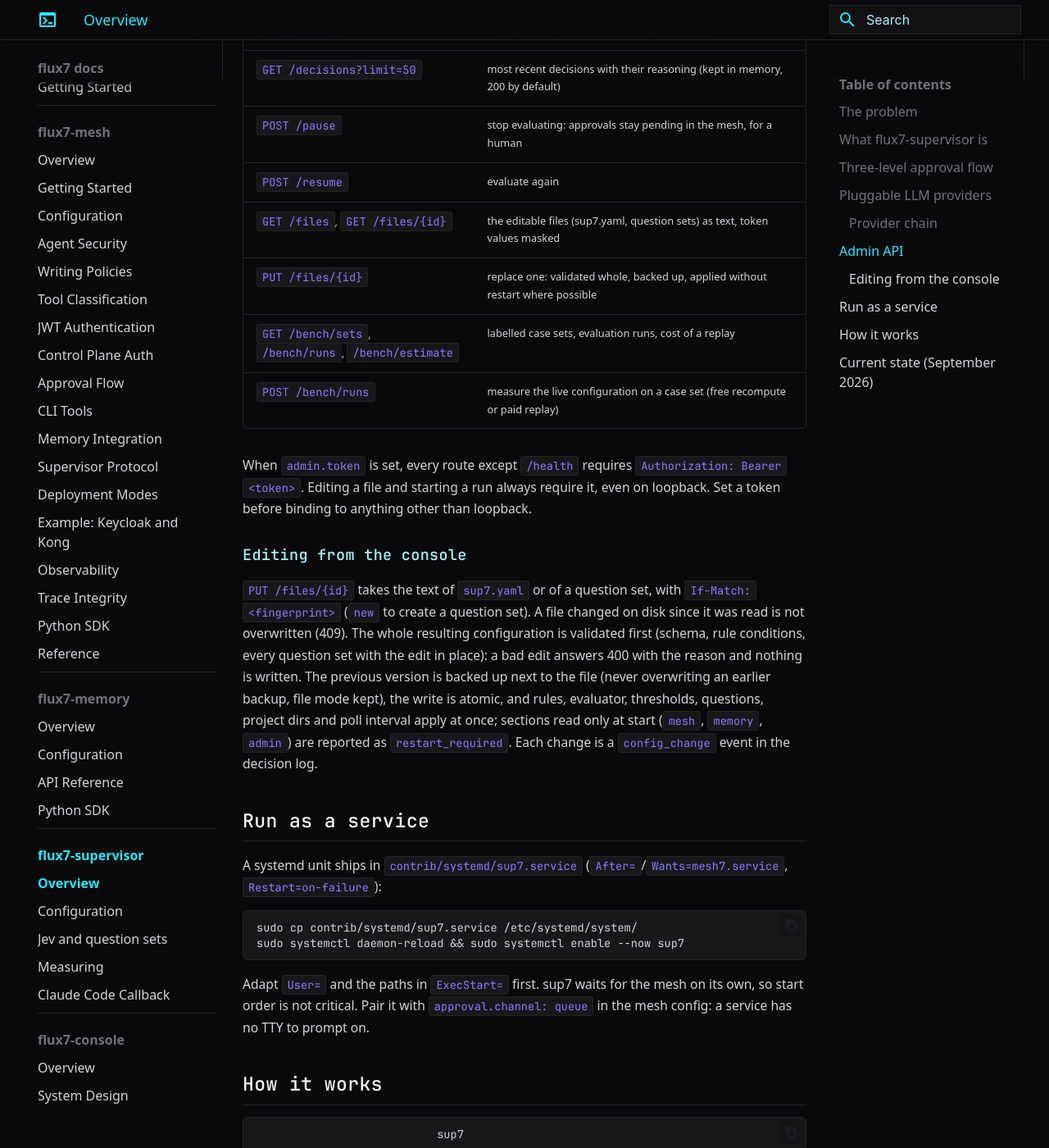
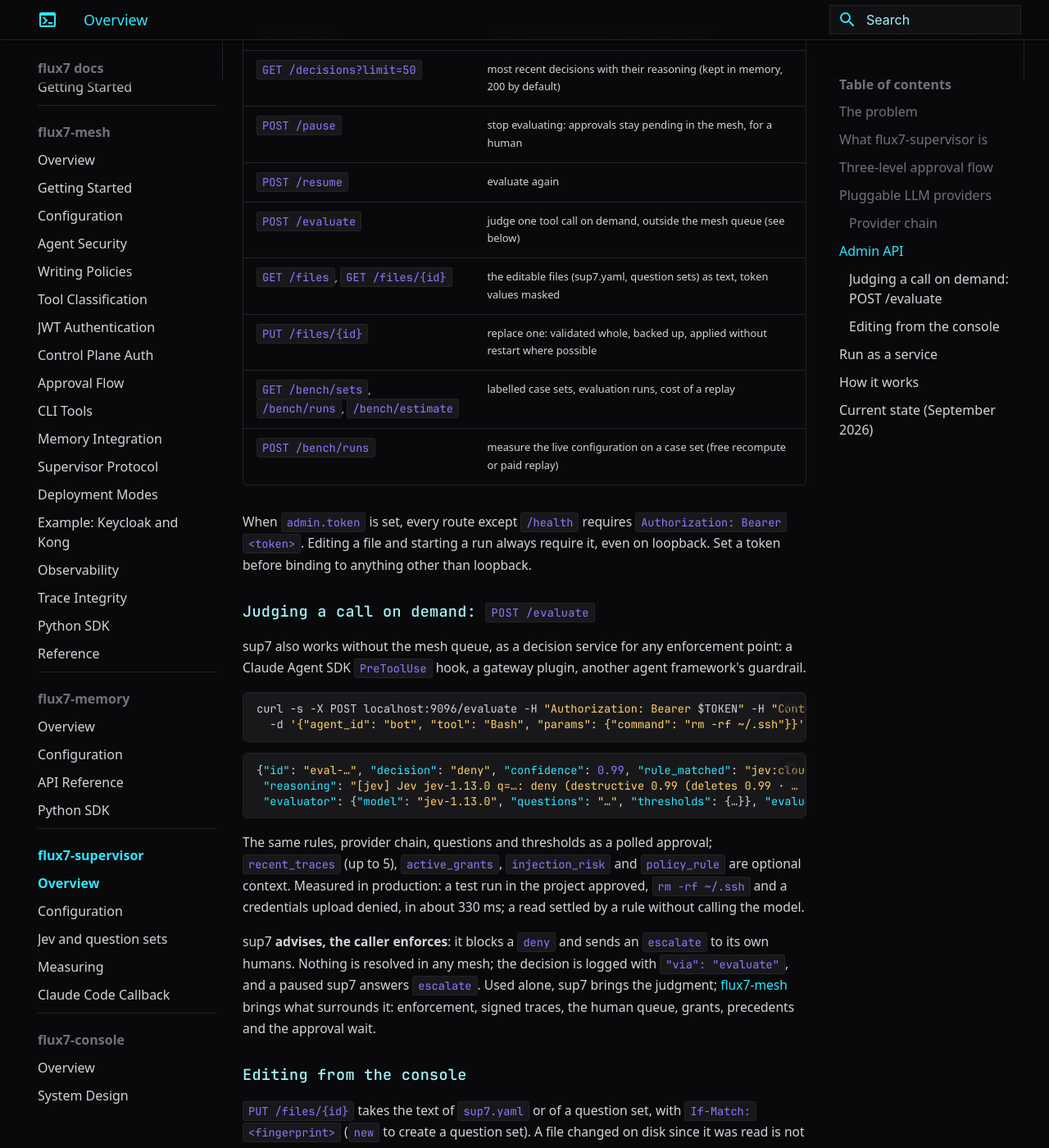
Before and after one commit to KTCrisis/flux7-docs, an MkDocs documentation site: the page built from docs/sup7/index.md, in a window 1280 px wide and 1400 px high, scrolled down 3192 px. Shown: the whole window at 82% size. Built offline with MkDocs 1.6.1 and Material for MkDocs 9.7.7, drawn with Linux system fonts in a browser that asks for light colours; some web fonts are replaced.

Commit message:
docs(sup7): POST /evaluate, sup7 as a decision service outside the mesh
Co-Authored-By: Claude Opus 5.5 (1M context) <noreply@anthropic.com>
Claude-Session: https://claude.ai/code/session_01YCoz65jLLvz5UAsKuyYRcK

````diff
--- a/docs/sup7/index.md
+++ b/docs/sup7/index.md
@@ -81,12 +81,31 @@ When `admin.enabled` is set (off by default), sup7 serves a small HTTP API in-pr
 | `GET /decisions?limit=50` | most recent decisions with their reasoning (kept in memory, 200 by default) |
 | `POST /pause` | stop evaluating: approvals stay pending in the mesh, for a human |
 | `POST /resume` | evaluate again |
+| `POST /evaluate` | judge one tool call on demand, outside the mesh queue (see below) |
 | `GET /files`, `GET /files/{id}` | the editable files (sup7.yaml, question sets) as text, token values masked |
 | `PUT /files/{id}` | replace one: validated whole, backed up, applied without restart where possible |
 | `GET /bench/sets`, `/bench/runs`, `/bench/estimate` | labelled case sets, evaluation runs, cost of a replay |
 | `POST /bench/runs` | measure the live configuration on a case set (free recompute or paid replay) |
 
 When `admin.token` is set, every route except `/health` requires `Authorization: Bearer <token>`. Editing a file and starting a run always require it, even on loopback. Set a token before binding to anything other than loopback.
+
+### Judging a call on demand: `POST /evaluate`
+
+sup7 also works without the mesh queue, as a decision service for any enforcement point: a Claude Agent SDK `PreToolUse` hook, a gateway plugin, another agent framework's guardrail.
+
+```bash
+curl -s -X POST localhost:9096/evaluate -H "Authorization: Bearer $TOKEN" -H "Content-Type: application/json" \
+  -d '{"agent_id": "bot", "tool": "Bash", "params": {"command": "rm -rf ~/.ssh"}}'
+```
+```json
+{"id": "eval-…", "decision": "deny", "confidence": 0.99, "rule_matched": "jev:cloudflare",
+ "reasoning": "[jev] Jev jev-1.13.0 q=…: deny (destructive 0.99 (deletes 0.99 · … · secrets 0.95) …)",
+ "evaluator": {"model": "jev-1.13.0", "questions": "…", "thresholds": {…}}, "evaluation_ms": 339}
+```
+
+The same rules, provider chain, questions and thresholds as a polled approval; `recent_traces` (up to 5), `active_grants`, `injection_risk` and `policy_rule` are optional context. Measured in production: a test run in the project approved, `rm -rf ~/.ssh` and a credentials upload denied, in about 330 ms; a read settled by a rule without calling the model.
+
+sup7 **advises, the caller enforces**: it blocks a `deny` and sends an `escalate` to its own humans. Nothing is resolved in any mesh; the decision is logged with `"via": "evaluate"`, and a paused sup7 answers `escalate`. Used alone, sup7 brings the judgment; [flux7-mesh](../mesh7/index.md) brings what surrounds it: enforcement, signed traces, the human queue, grants, precedents and the approval wait.
 
 ### Editing from the console
 
````
